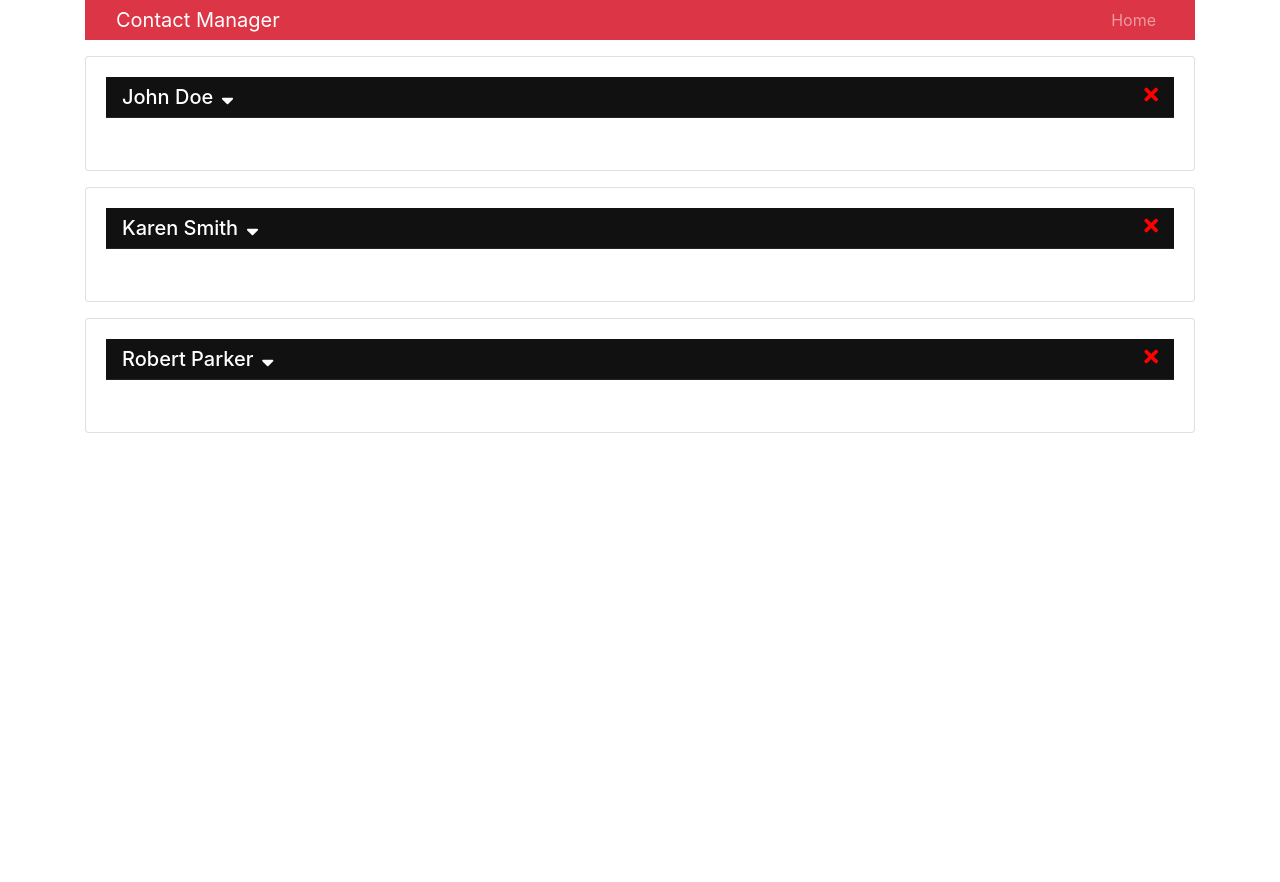
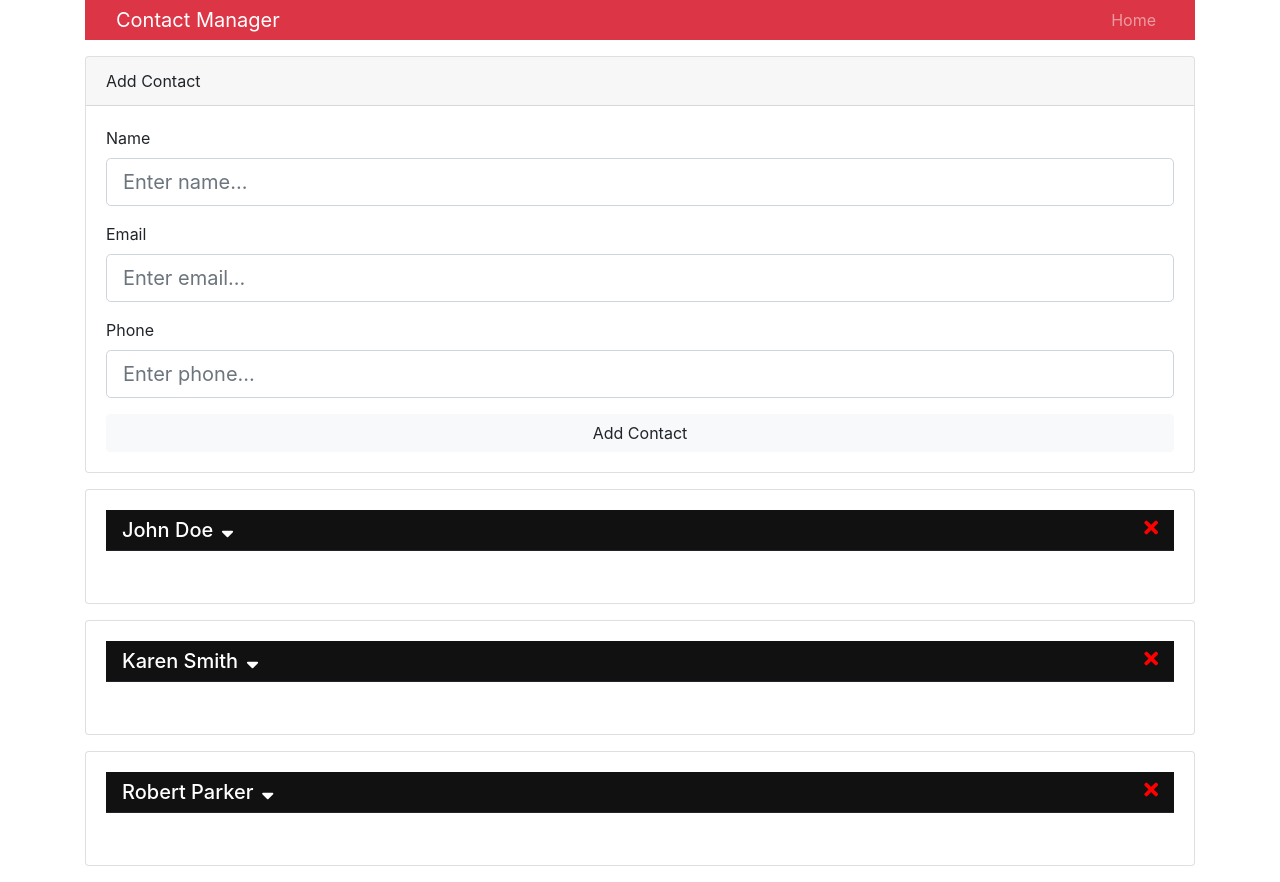
Before and after one commit to dpurdy1113/contactmanager, a React (Create React App) app: page / in a window 1280 px wide. Before the commit the page ends 800 px from the top, so only its background shows below. Built offline with nearby package versions, Linux system fonts and the light colour scheme.

Commit message:
added AddContact Component and functionality

```diff
--- a/package.json
+++ b/package.json
@@ -8,7 +8,8 @@
     "react-dom": "^16.6.0",
     "react-scripts": "2.0.5",
     "tachyons": "^4.11.1",
-    "tachyons-cli": "^1.3.2"
+    "tachyons-cli": "^1.3.2",
+    "uuid": "^3.3.2"
   },
   "scripts": {
     "start": "react-scripts start",
--- a/src/App.js
+++ b/src/App.js
@@ -1,9 +1,11 @@
 import React, { Component } from 'react';
-import Contacts from './components/Contacts';
+import Contacts from './components/contacts/Contacts';
+import AddContact from './components/contacts/AddContact';
+
 
 import {Provider} from './context';
 
-import Header from './components/Header'; // eslint-disable-next-line
+import Header from './components/layout/Header'; // eslint-disable-next-line
 import "../node_modules/tachyons/css/tachyons.min.css";
 import 'bootstrap/dist/css/bootstrap.min.css';
 
@@ -15,6 +17,7 @@
       <div className="App">
       <div className="container">
       <Header branding = "Contact Manager"/>
+      <AddContact></AddContact>
         <Contacts />
       </div>
       </div>
--- /dev/null
+++ b/src/components/contacts/AddContact.js
@@ -0,0 +1,92 @@
+import React, { Component } from 'react'
+import {Consumer} from '../../context'
+import uuid from 'uuid';
+
+
+class AddContact extends Component {
+  state= {
+    name:'',
+    email:'',
+    phone:''
+  }
+
+  onChange = e => this.setState({[e.target.name]: e.target.value});
+
+  onSubmit = (dispatch,e) => {
+    e.preventDefault();
+    const {name, phone, email} =  this.state;
+
+    const newContact = {
+      id: uuid(),
+      name,
+      email,
+      phone
+    }
+
+    dispatch({type: 'ADD_CONTACT', payload: newContact});
+
+    this.setState({
+      name:'',
+      email:'',
+      phone:''
+    })
+  }
+
+  render() {
+    const {name, email, phone} = this.state;
+
+    return (
+      <Consumer>
+        {value => {const { dispatch}= value;
+        return(
+          <div className ="card mb-3">
+      <div className="card-header">Add Contact</div>
+        <div className="card-body">
+        <form onSubmit = {this.onSubmit.bind(this, dispatch)}>
+          <div className="form-group">
+          <label htmlFor="name">Name</label>
+          <input
+          type="text"
+          name = 'name'
+          className="form-control form-control-lg"
+          placeholder= "Enter name..."
+          value= {name}
+          onChange = {this.onChange}
+          />
+          </div>
+          <div className="form-group">
+          <label htmlFor="email">Email</label>
+          <input
+          type="email"
+          name = 'email'
+          className="form-control form-control-lg"
+          placeholder= "Enter email..."
+          value = {email}
+          onChange = {this.onChange}
+          />
+          </div>
+          <div className="form-group">
+          <label htmlFor="phone">Phone</label>
+          <input
+          type="text"
+          name = 'phone'
+          className="form-control form-control-lg"
+          placeholder= "Enter phone..."
+          value= {phone}
+          onChange = {this.onChange}
+          />
+          </div>
+          <input type="submit" value= 'Add Contact' className="btn btn-light btn-block"/>
+        </form>
+        </div>
+      </div>
+        )
+      }}
+
+      </Consumer>
+
+
+    )
+  }
+}
+export default AddContact;
--- a/src/components/Contact.js
+++ b/src/components/contacts/Contact.js
@@ -1,6 +1,6 @@
 import React, { Component } from 'react'
 import PropTypes from 'prop-types';
-import {Consumer} from '../context'
+import {Consumer} from '../../context'
 
 class Contact extends Component {
   state = {
--- a/src/components/Contacts.js
+++ b/src/components/contacts/Contacts.js
@@ -1,6 +1,6 @@
 import React, { Component } from 'react'
 import Contact from './Contact';
-import {Consumer} from '../context';
+import {Consumer} from '../../context';
 
 
 class Contacts extends Component {
--- a/src/context.js
+++ b/src/context.js
@@ -8,6 +8,11 @@
       return {
         ...state,
         contacts: state.contacts.filter(contact => contact.id !== action.payload)
+      }
+    case 'ADD_CONTACT':
+      return {
+        ...state,
+        contacts: [action.payload, ...state.contacts]
       }
       default:
       return state;
```
Also changed, not shown: src/components/layout/Header.js (renamed from src/components/Header.js).
